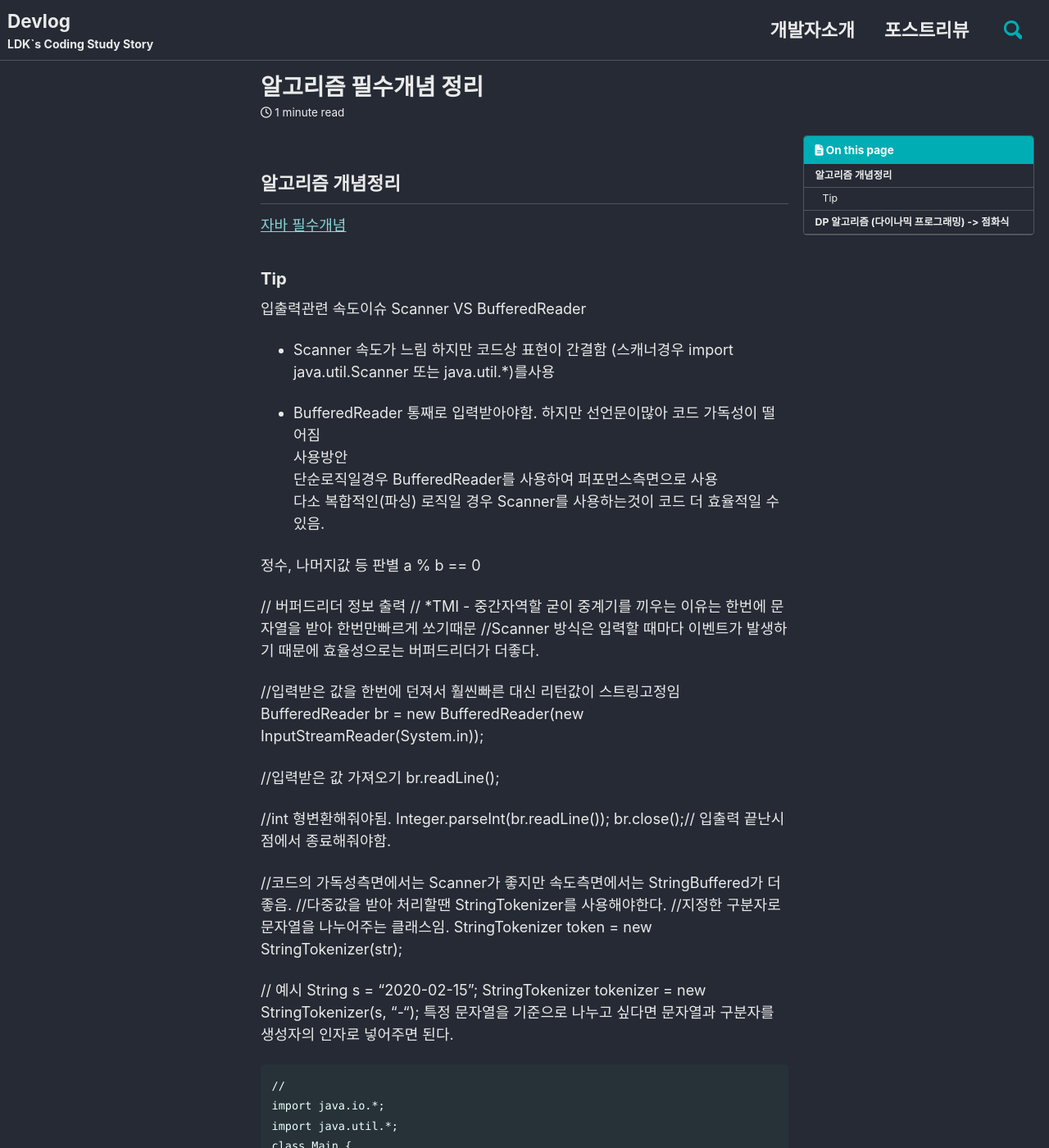
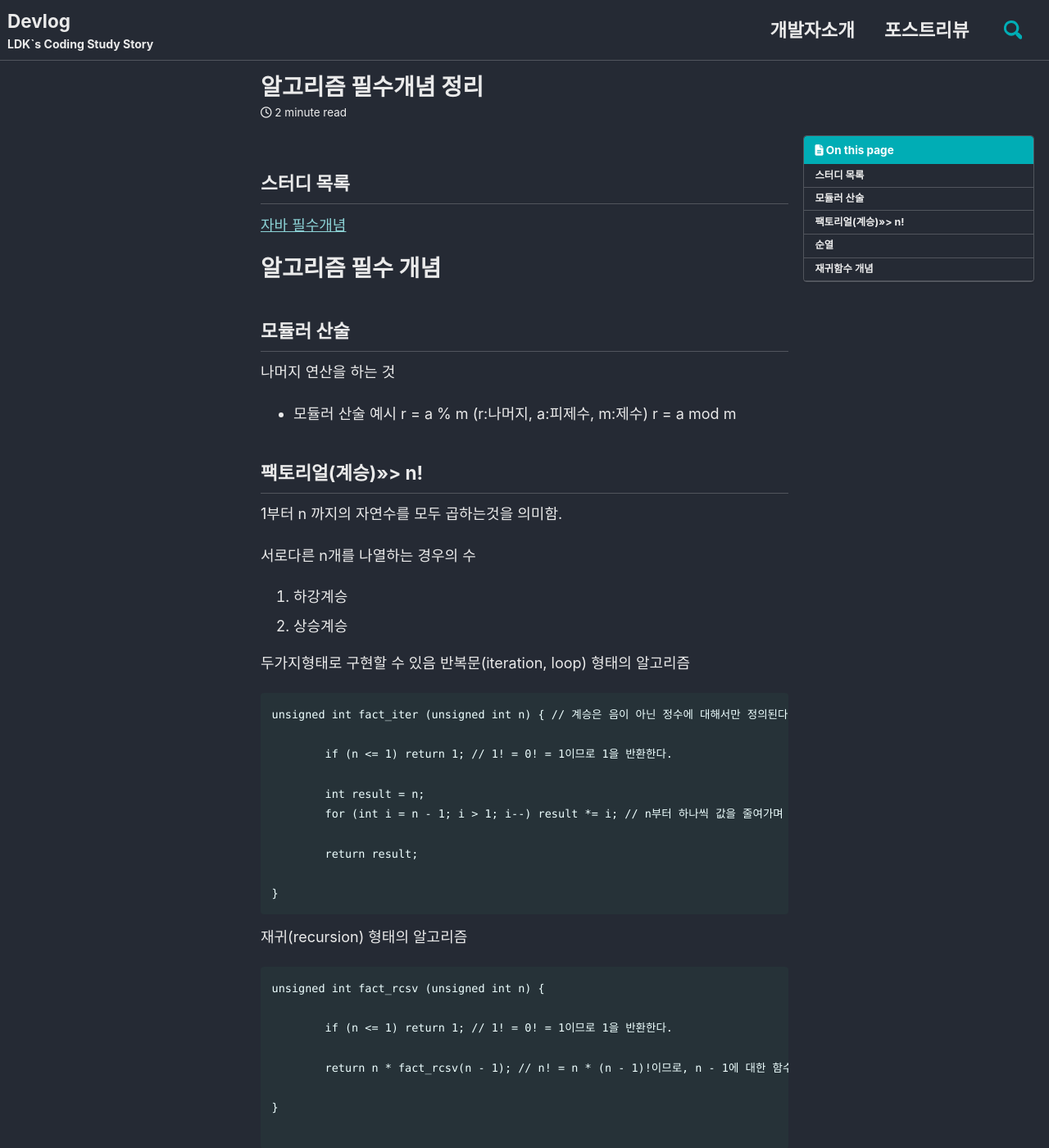
Before and after one commit to ldk-hub/ldk-hub.github.io, a Jekyll site: the page built from _posts/2020-04-29-algorithm_notion.md, in a window 1280 px wide and 1400 px high. Shown: the whole window at 82% size. Built offline with Jekyll 4.4.1, drawn with Linux system fonts in a browser that asks for light colours; cached includes are drawn as plain includes; nearby versions of some CDN libraries; a script that is not in the unit is left out; comment, search, counter and statistics services are not loaded; some of the changed text lies outside the part shown.

Commit message:
Update 2020-04-29-algorithm_notion.md

````diff
--- a/_posts/2020-04-29-algorithm_notion.md
+++ b/_posts/2020-04-29-algorithm_notion.md
@@ -17,15 +17,135 @@ draft: "no"
 toc: true
 ---
 
-## 알고리즘  개념정리
+## 스터디 목록
 [자바 필수개념](#백준 난이도별 풀기 step by step)
 
+# 알고리즘 필수 개념
 
-### Tip
+## 모듈러 산술
+ 나머지 연산을 하는 것
+
+ - 모듈러 산술 예시
+ r = a % m (r:나머지, a:피제수, m:제수)
+ r = a mod m
+
+
+## 팩토리얼(계승)>>> n!
+1부터 n 까지의 자연수를 모두 곱하는것을 의미함.
+
+서로다른 n개를 나열하는 경우의 수
+
+1. 하강계승
+2. 상승계승
+
+두가지형태로 구현할 수 있음
+반복문(iteration, loop) 형태의 알고리즘
+```
+unsigned int fact_iter (unsigned int n) { // 계승은 음이 아닌 정수에 대해서만 정의된다.
+
+	if (n <= 1) return 1; // 1! = 0! = 1이므로 1을 반환한다.
+
+	int result = n;
+	for (int i = n - 1; i > 1; i--) result *= i; // n부터 하나씩 값을 줄여가며 그 값을 결과값에 곱한다.
+
+	return result;
+
+}
+```
+
+재귀(recursion) 형태의 알고리즘
+```
+unsigned int fact_rcsv (unsigned int n) {
+
+	if (n <= 1) return 1; // 1! = 0! = 1이므로 1을 반환한다.
+
+	return n * fact_rcsv(n - 1); // n! = n * (n - 1)!이므로, n - 1에 대한 함수를 한 번 더 호출한다.
+
+}
+
+```
+
+## 순열
+서로 다른 n개 중 r개를 선택하는 경우의 수 (순서상관있음)
+
+
+## 재귀함수 개념
+  - 정의 : 자신을 정의할 때 자기 자신을 재참조하는 방법을 의미함.
+  - 쉽게 : 자기자신을 다시 호출해 작업을 수행하는 방식
+  - 특정 분기까지 자기자신을 계속해서 호출하여 반복문을 구현해야할때
+  - for, while 외 재귀함수로도 구현가능
+  ```
+  //재귀함수 예시
+  int factorial(int n){
+  	if(n ===1){
+	   return 1;
+	}
+	return n * factorial(n-1);
+
+  }
+  ```
+ ### 점화식 개념
+
+
+
+## 피보나치수
+### 피보나치 수를 풀수있는 방법은 대표적으로 두가지 방안이있음.
+  - 반복식과 재귀함수를 통해 풀수있지만
+    재귀함수경우 int정수의 사용제한으로 런타임 오류가 유발될 수 있기때문에
+    두가지방안모두 알면좋다.
+
+```
+public class Fibonacci {
+    // 계산된 결과 값을 담을 배열
+    private static int[] memo = new int[100];
+
+    public static void main(String[] args) {
+        fibo(99);
+
+        for (int n : memo) {
+            System.out.print(n + " ");
+        }
+    }
+
+    private static int fibo(int k) {
+        if (memo[k] != 0) {
+            // 이미 계산한 값
+        } else {
+            // 처음 계산되는 값
+            if (k <= 2) {
+                // 1번 항과 2번 항은 1로 초기화
+                memo[k] = 1;
+            } else {
+                // 3번째 항 부터는 계산
+                memo[k] = fibo(k - 1) + fibo(k - 2);
+            }
+        }
+        return memo[k];
+    }
+
+}
+```
+
+
+
+## DP 알고리즘 (다이나믹 프로그래밍) -> 점화식
+
+
+
+
+## bfs
+
+## dfs
+
+## 백트래킹
+
+
+
+### JAVA Tip
 입출력관련 속도이슈  Scanner VS BufferedReader
 - Scanner 속도가 느림 하지만 코드상 표현이 간결함 (스캐너경우 import java.util.Scanner 또는 java.util.*)를사용
+- BufferedReader 통째로 입력받아야함. 하지만 선언문이많아 코드 가독성이 떨어짐
 
-- BufferedReader 통째로 입력받아야함. 하지만 선언문이많아 코드 가독성이 떨어짐
 사용방안
 단순로직일경우 BufferedReader를 사용하여 퍼포먼스측면으로 사용
 다소 복합적인(파싱) 로직일 경우 Scanner를 사용하는것이 코드 더 효율적일 수 있음.
@@ -33,7 +153,7 @@ toc: true
 정수, 나머지값 등 판별
 a % b == 0
 
-// 버퍼드리더 정보 출력
+// BufferedReader 정보 출력
 // *TMI - 중간자역할 굳이 중계기를 끼우는 이유는 한번에 문자열을 받아 한번만빠르게 쏘기때문
 //Scanner 방식은 입력할 때마다 이벤트가 발생하기 때문에 효율성으로는 버퍼드리더가 더좋다.
 
@@ -78,29 +198,3 @@ class Main {
 	}
 }
 ```
-
-# 알고리즘 스터디
- ### 피보나치 수를 풀수있는 방법은 대표적으로 두가지 방안이있음.
-  - 반복식과 재귀함수를 통해 풀수있지만
-    재귀함수경우 int정수의 사용제한으로 런타임 오류가 유발될 수 있기때문에
-    두가지방안모두 알면좋다.
-
-모듈러의 산술
-피보나치수
-순열(팩토리얼)
-동적계획 - DP 다이나믹 프로프로그래밍
-    재귀 함수 2버전
-DP -> 점화식
-
-
-
- ## 재귀함수 개념
-
-
- ### 점화식 개념
-
-- 귀납적
- - 재귀적
- - 점화식
-
-## DP 알고리즘 (다이나믹 프로그래밍) -> 점화식
````
